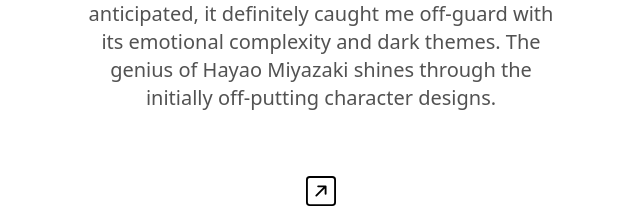
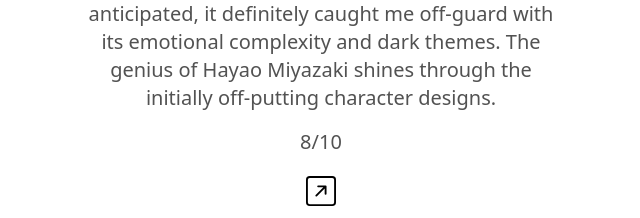
Before and after one commit to kburza/my-portfolio, a Next.js app: page /mediablog in a window 1280 px wide. Shown: the part 910-1128 px from the top of the page, without its empty margins (319-959 px from the left). Built offline with nearby package versions, Linux system fonts and the light colour scheme.

Commit message:
Visual tweak mediablog
- fixed rating coloring on mediablog

```diff
--- a/components/MediaBlogSection.tsx
+++ b/components/MediaBlogSection.tsx
@@ -64,7 +64,7 @@ const MediaBlogSection = () => {
                     <p className="text-xl leading-7 mb-4 text-neutral-600 dark:text-neutral-400">
                       {media_elements.description}
                     </p>
-                    <p className="text-xl leading-7 mb-4 text-white">
+                    <p className="text-xl leading-7 mb-4 text-neutral-600 dark:text-neutral-400">
                       {media_elements.rating}
                     </p>
                     {media_elements.link && (
```
